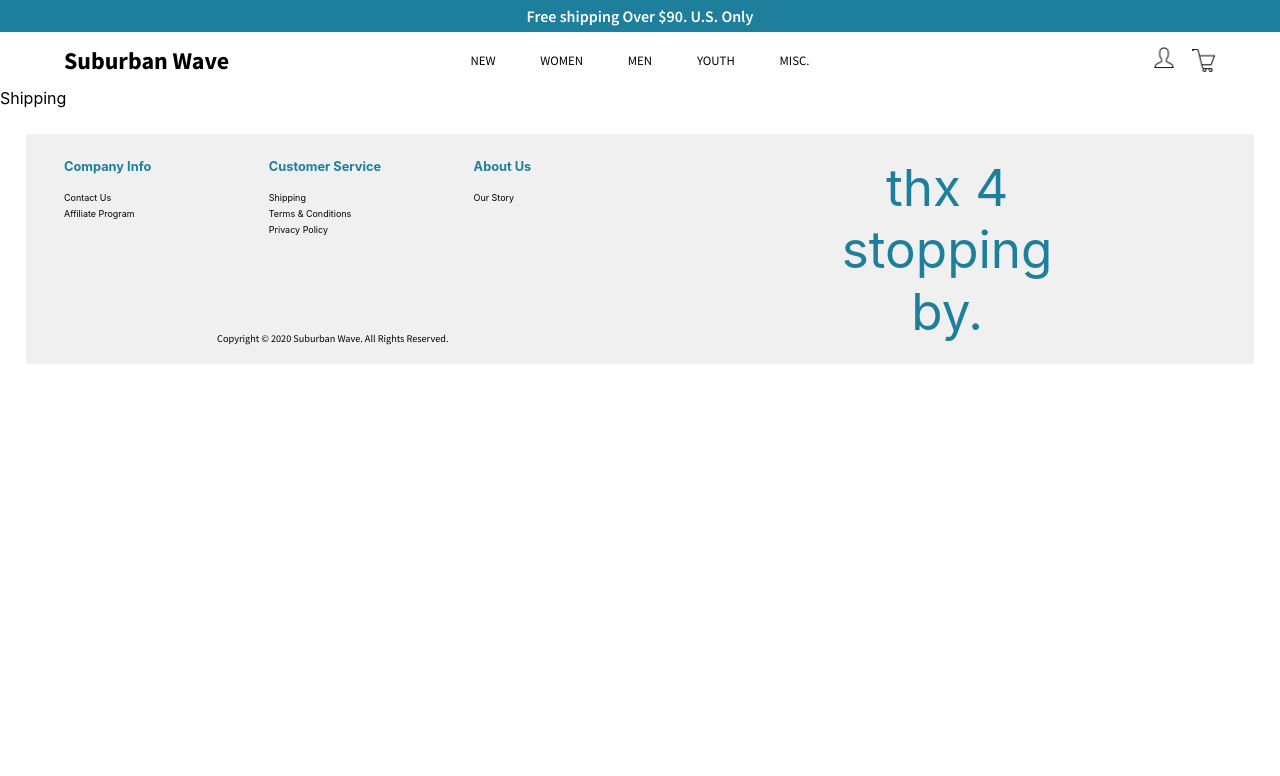
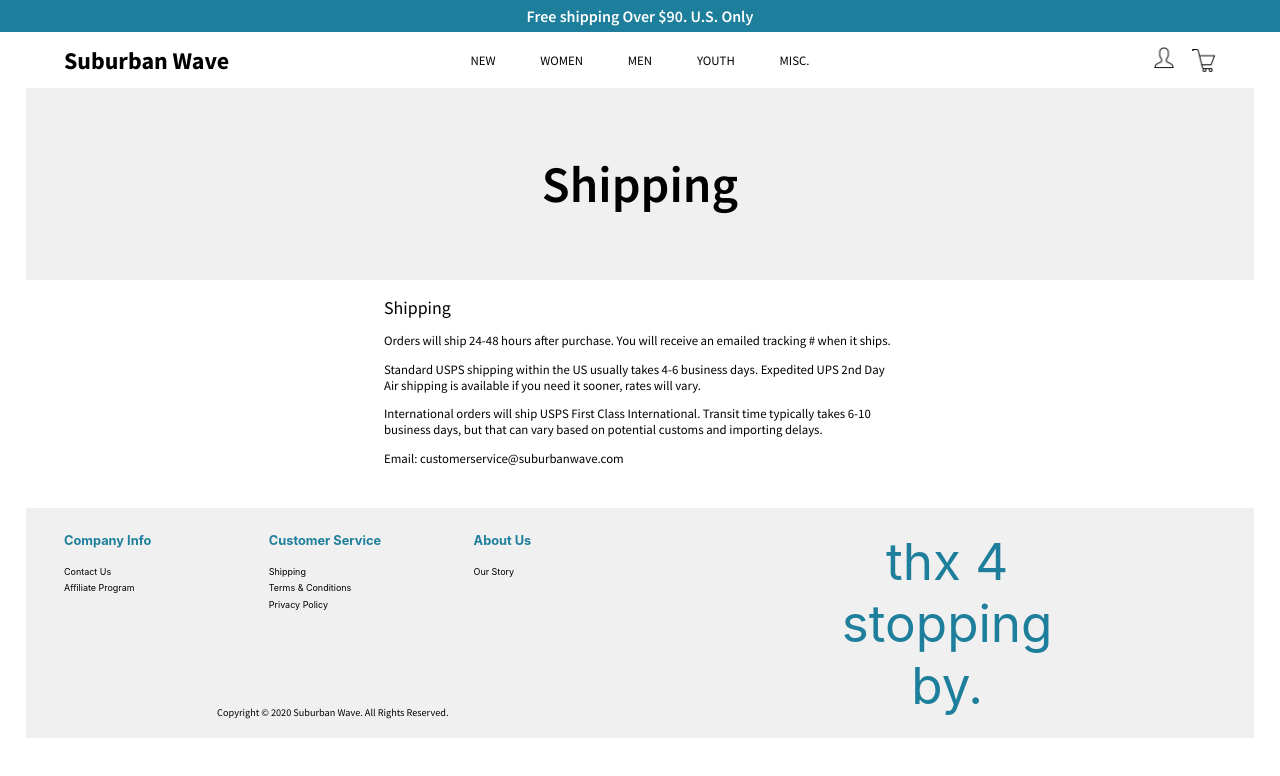
Before and after one commit to connorlagana/sw, a React (Create React App) app: page /shipping in a window 1280 px wide. Shown: the top 776 px of the page. Built offline with nearby package versions, Linux system fonts and the light colour scheme; a web font is replaced by a local one.

Commit message:
leave around

```diff
--- a/src/App.scss
+++ b/src/App.scss
@@ -771,12 +771,64 @@
         font-size: 1.6vw;
         font-weight: 500;
         margin-bottom: 1vh;
+        font-family: "Source Sans Pro", sans-serif;
       }
 
       & #ppMessage {
         font-size: 1vw;
         font-weight: 400;
+        font-family: "Source Sans Pro", sans-serif;
       }
+    }
+  }
+}
+
+.Shipping {
+  display: flex;
+  justify-content: center;
+  align-items: center;
+  flex-direction: column;
+  & #shippingTitle {
+    width: 96vw;
+    height: 24vh;
+    background-color: rgb(240, 240, 240);
+    display: flex;
+    justify-content: center;
+    align-items: center;
+    font-size: 4vw;
+    font-family: "Source Sans Pro", sans-serif;
+    font-weight: 600;
+  }
+
+  & .bottomShipping {
+    display: flex;
+    justify-content: center;
+    align-items: flex-start;
+    flex-direction: column;
+    margin: 2vh 0 2vh 0;
+    width: 40vw;
+    font-family: "Source Sans Pro", sans-serif;
+
+    & #bsTitle {
+      font-size: 1.4vw;
+    }
+
+    & #bsMessage {
+      margin-top: 1vw;
+      font-size: 1vw;
+      color: black;
+      text-decoration: none;
+    }
+
+    & #bsMessageA {
+      margin-top: 1vw;
+      font-size: 1vw;
+      color: black;
+      text-decoration: none;
+    }
+
+    & #bsMessageA:hover {
+      color: rgb(30, 127, 156);
     }
   }
 }
--- a/src/components/Extra/Shipping.js
+++ b/src/components/Extra/Shipping.js
@@ -4,7 +4,25 @@
 function Shipping() {
   return (
     <div className="Shipping">
-      <div id="ShippingTitle">Shipping</div>
+      <div id="shippingTitle">Shipping</div>
+      <div className="bottomShipping">
+        <div id="bsTitle">Shipping</div>
+        <div id="bsMessage">
+          Orders will ship 24-48 hours after purchase. You will receive an
+          emailed tracking # when it ships.
+        </div>
+        <div id="bsMessage">
+          Standard USPS shipping within the US usually takes 4-6 business days.
+          Expedited UPS 2nd Day Air shipping is available if you need it sooner,
+          rates will vary.
+        </div>
+        <div id="bsMessage">
+          International orders will ship USPS First Class International. Transit
+          time typically takes 6-10 business days, but that can vary based on
+          potential customs and importing delays.
+        </div>
+        <a id="bsMessageA" href="mailto:customerservice@suburbanwave.com">Email: customerservice@suburbanwave.com</a>
+      </div>
     </div>
   );
 }
```
